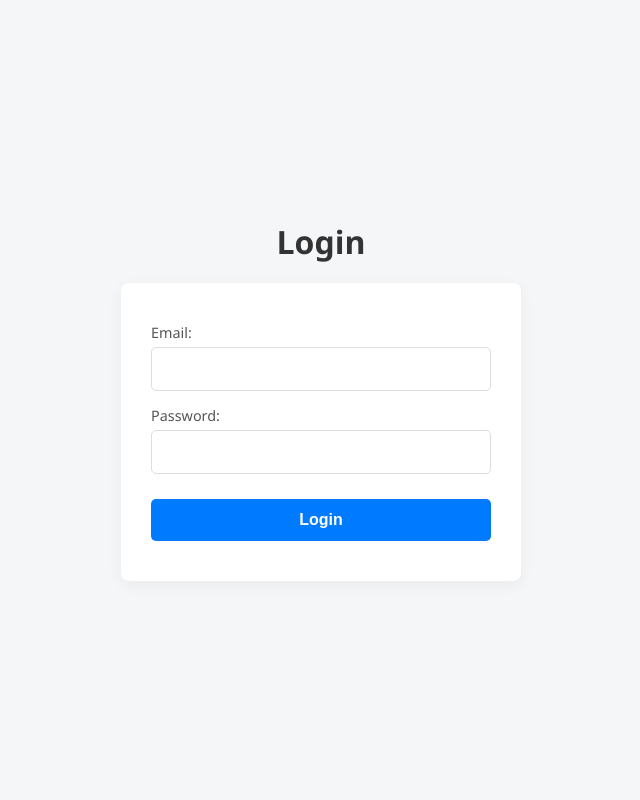
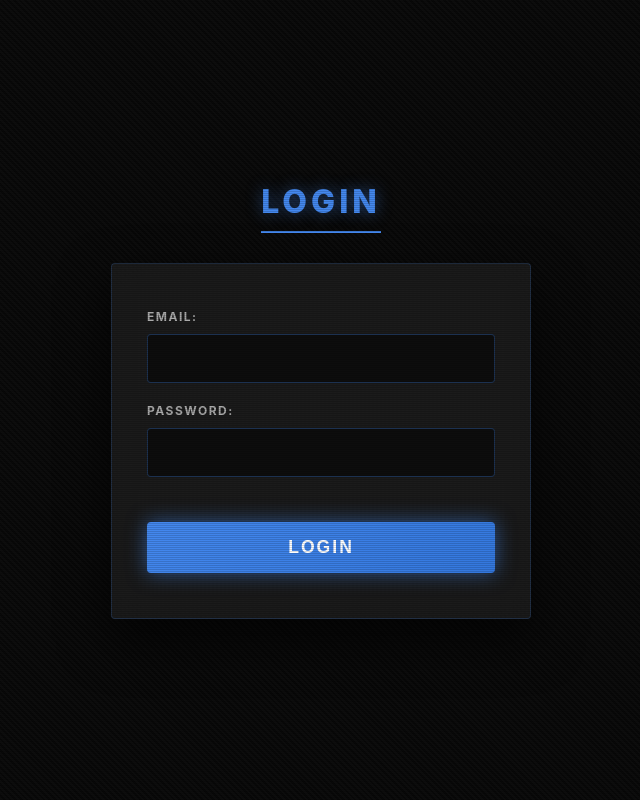
Before and after one commit to marioroman2005/Sistema-Gestion-Taller, a PHP site: page /login.php in a window 1280 px wide. Shown: the whole page, without its empty margins (319-959 px from the left). Run offline with PHP 8.4, Linux system fonts and the light colour scheme.

Commit message:
Estilos del login

```diff
--- a/css/estilos.css
+++ b/css/estilos.css
@@ -6,40 +6,78 @@
 }
 
 body {
-    font-family: 'Segoe UI', Tahoma, Geneva, Verdana, sans-serif;
-    background-color: #f4f6f8; /* Un gris muy suave */
+    font-family: 'Inter', 'Segoe UI', sans-serif;
+    background:
+        linear-gradient(rgba(0, 0, 0, 0.5), rgba(0, 0, 0, 0.5)),
+        repeating-linear-gradient(45deg, #111 0, #111 2px, #1a1a1a 2px, #1a1a1a 4px);
+    background-color: #111;
     display: flex;
     flex-direction: column;
     justify-content: center;
     align-items: center;
     height: 100vh;
     padding: 20px;
+    color: #ffffff;
+    overflow: hidden;
+    position: relative;
+}
+
+/* Efecto de líneas de escaneo de monitor de taller */
+body::after {
+    content: "";
+    position: absolute;
+    top: 0;
+    left: 0;
+    width: 100%;
+    height: 100%;
+    background: repeating-linear-gradient(0deg,
+            rgba(0, 0, 0, 0.15) 0px,
+            rgba(0, 0, 0, 0.15) 1px,
+            transparent 1px,
+            transparent 2px);
+    pointer-events: none;
+    z-index: 10;
 }
 
 /* --- Título --- */
 h1 {
-    margin-bottom: 20px;
-    color: #333;
-    font-weight: 600;
+    margin-bottom: 30px;
+    color: #48e;
+    font-weight: 800;
+    letter-spacing: 4px;
+    text-transform: uppercase;
+    text-shadow: 0 0 15px rgba(68, 136, 238, 0.5);
+    border-bottom: 2px solid #48e;
+    padding-bottom: 10px;
 }
 
 /* --- La tarjeta del formulario --- */
 form {
-    background-color: #ffffff;
-    padding: 40px 30px;
+    background:
+        linear-gradient(rgba(30, 30, 30, 0.8), rgba(30, 30, 30, 0.8)),
+        repeating-linear-gradient(90deg, transparent, transparent 2px, rgba(255, 255, 255, 0.02) 2px, rgba(255, 255, 255, 0.02) 4px);
+    /* Efecto metal cepillado */
+    padding: 45px 35px;
     width: 100%;
-    max-width: 400px;
-    border-radius: 8px;
-    box-shadow: 0 4px 15px rgba(0, 0, 0, 0.05); /* Sombra suave */
+    max-width: 420px;
+    border-radius: 4px;
+    box-shadow: 0 20px 50px rgba(0, 0, 0, 0.7);
+    backdrop-filter: blur(15px);
+    -webkit-backdrop-filter: blur(15px);
+    border: 1px solid rgba(68, 136, 238, 0.2);
+    position: relative;
+    overflow: hidden;
 }
 
 /* --- Campos de texto y etiquetas --- */
 label {
-    display: block; /* Hace que el label ocupe toda la línea */
-    margin-bottom: 15px;
-    color: #555;
-    font-size: 0.9rem;
-    font-weight: 500;
+    display: block;
+    margin-bottom: 20px;
+    color: #aaa;
+    font-size: 0.75rem;
+    font-weight: 700;
+    text-transform: uppercase;
+    letter-spacing: 1.5px;
 }
 
 /* Ocultamos los <br> del HTML ya que usaremos CSS para espaciar */
@@ -51,57 +89,101 @@ input[type="email"],
 input[type="password"] {
     display: block;
     width: 100%;
-    padding: 12px;
-    margin-top: 5px; /* Espacio entre el texto y la caja */
-    border: 1px solid #ddd;
-    border-radius: 5px;
+    padding: 14px;
+    margin-top: 10px;
+    background-color: rgba(0, 0, 0, 0.5);
+    border: 1px solid rgba(68, 136, 238, 0.3);
+    border-radius: 4px;
     font-size: 1rem;
-    transition: border-color 0.3s;
+    color: #48e;
+    font-family: monospace;
+    transition: all 0.3s;
 }
 
 input[type="email"]:focus,
 input[type="password"]:focus {
-    border-color: #007bff; /* Azul al hacer clic */
+    background-color: rgba(0, 0, 0, 0.7);
+    border-color: #48e;
     outline: none;
+    box-shadow: 0 0 15px rgba(68, 136, 238, 0.3);
 }
 
 /* --- Botón de Login --- */
 input[type="submit"] {
     width: 100%;
-    padding: 12px;
-    margin-top: 10px;
-    background-color: #007bff; /* Azul moderno */
-    color: white;
+    padding: 15px;
+    margin-top: 25px;
+    background: linear-gradient(145deg, #4488ee, #3377dd);
+    color: #fff;
     border: none;
-    border-radius: 5px;
-    font-size: 1rem;
+    border-radius: 4px;
+    font-size: 1.1rem;
     cursor: pointer;
-    transition: background-color 0.3s;
-    font-weight: 600;
+    box-shadow: 0 5px 15px rgba(68, 136, 238, 0.4);
+    transition: all 0.3s cubic-bezier(0.175, 0.885, 0.32, 1.275);
+    font-weight: 900;
+    text-transform: uppercase;
+    letter-spacing: 2px;
+    animation: pulseEngine 2s infinite ease-in-out;
+}
+
+@keyframes pulseEngine {
+    0% {
+        box-shadow: 0 0 10px rgba(68, 136, 238, 0.4);
+    }
+
+    50% {
+        box-shadow: 0 0 25px rgba(68, 136, 238, 0.7);
+    }
+
+    100% {
+        box-shadow: 0 0 10px rgba(68, 136, 238, 0.4);
+    }
 }
 
 input[type="submit"]:hover {
-    background-color: #0056b3; /* Azul más oscuro al pasar el mouse */
+    background: #5599ff;
+    transform: scale(1.02);
+    box-shadow: 0 0 35px rgba(68, 136, 238, 0.8);
+    animation: none;
 }
 
-/* --- Mensajes de Error (Lista) --- */
+input[type="submit"]:active {
+    transform: scale(0.98);
+}
+
+/* --- Mensajes de Error (Lista tipo Diagnóstico) --- */
 ul {
     list-style: none;
-    background-color: #ffe6e6;
-    border: 1px solid #ffcccc;
-    padding: 15px;
-    border-radius: 5px;
+    background-color: rgba(255, 0, 0, 0.05);
+    border: 1px dashed #ff4444;
+    padding: 20px;
+    border-radius: 4px;
     width: 100%;
-    max-width: 400px;
-    margin-top: 20px;
-    text-align: center;
+    max-width: 420px;
+    margin-top: 25px;
+    position: relative;
 }
 
-/* Aunque tu PHP tiene un style inline, esto ayuda a la alineación */
+ul::before {
+    content: "⚠️ DIAGNOSTIC ERROR";
+    display: block;
+    font-size: 0.7rem;
+    color: #ff4444;
+    font-weight: 900;
+    margin-bottom: 10px;
+    letter-spacing: 2px;
+}
+
 li {
-    font-size: 0.9rem;
-    margin-bottom: 5px;
+    font-size: 0.85rem;
+    margin-bottom: 8px;
+    font-family: monospace;
+    color: #ff6666;
+    border-left: 2px solid #ff4444;
+    padding-left: 10px;
 }
+
 li:last-child {
     margin-bottom: 0;
 }
```
